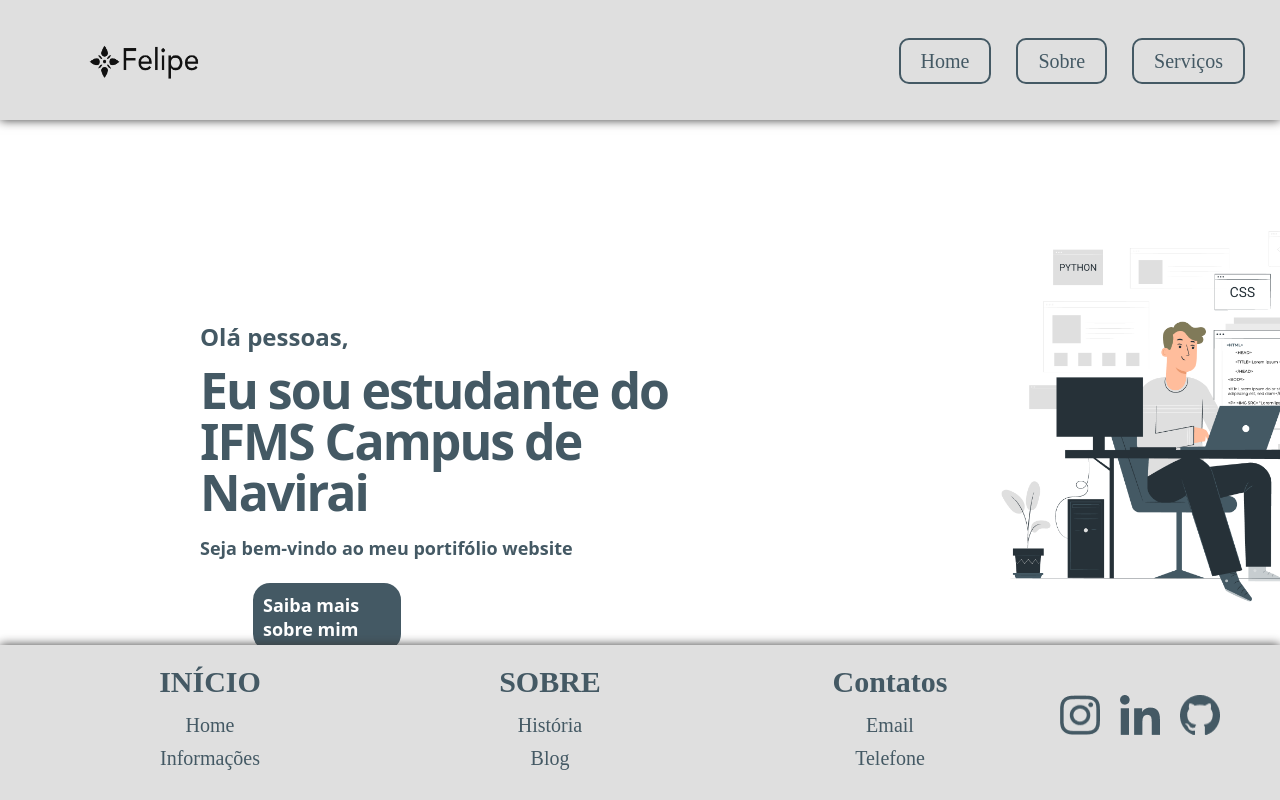
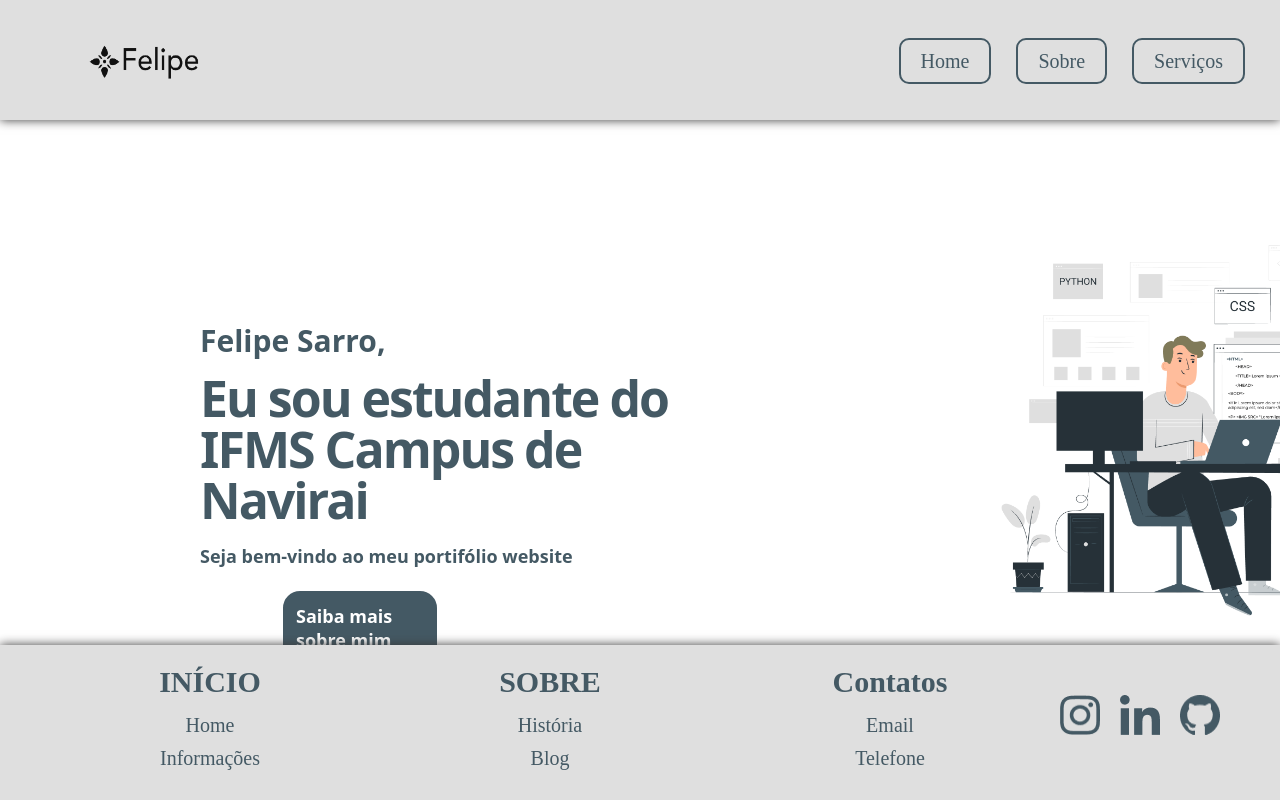
Before and after one commit to FelpinDaBlaze/Portfolio, a React (Vite) app: page / in a window 1280 px wide. Shown: the top 800 px of the page. Built offline with nearby package versions, Linux system fonts and the light colour scheme; the HTML template or start-up script is replaced by a standard one.

Commit message:
atualização instagram

```diff
--- a/src/componentes/footer/Footer.tsx
+++ b/src/componentes/footer/Footer.tsx
@@ -32,7 +32,7 @@ export default function Footer() {
 
             <div>
                 <ul className='ul2'>
-                  <li><a href="#"><img src="Instagram.png"/></a></li>
+                  <li><a href="https://www.instagram.com/httpx.flp/?next=%2F"><img src="Instagram.png"/></a></li>
                   <li><a href="#"><img src="Linkedin.png"/></a></li>
                   <li><a href="#"><img src="Git.png"/></a></li>
                 </ul>
--- a/src/componentes/header/Header.css
+++ b/src/componentes/header/Header.css
@@ -43,8 +43,10 @@ header {
    padding: 10px 20px;
    border-radius: 10px;
    border: 2px solid #445964;
+   transition: color .5s ease-in-out, box-shadow .5s ease-in-out;
  }
 
  .navbar a:hover {
-   color: #000000;
+    box-shadow: inset 250px 0 0 0 #000000;
+    color: white;
  }
--- a/src/componentes/main/Main.css
+++ b/src/componentes/main/Main.css
@@ -4,7 +4,7 @@
     width: 50%;
     margin-top: 200px;
     margin-left: 200px;
-    font-size: 24px;
+    font-size: 30px;
     font-family: system-ui, -apple-system, BlinkMacSystemFont, 'Segoe UI', Roboto, Oxygen, Ubuntu, Cantarell, 'Open Sans', 'Helvetica Neue', sans-serif;
 }
 .h2-1, .h2-2, .h2-3{
@@ -29,15 +29,23 @@
     color: #445964;
     text-align: left;
     border:  solid;
-    padding: 10px;
+    padding: 13px;
     border-radius: 20px;
     background-color: #445964;
     color: #fff;
     width: 10%;
-    margin-left: 250px;
+    margin-left: 280px;
     font-size: 18px;
     font-family: system-ui, -apple-system, BlinkMacSystemFont, 'Segoe UI', Roboto, Oxygen, Ubuntu, Cantarell, 'Open Sans', 'Helvetica Neue', sans-serif;
+    transition: color .3s ease-in-out, box-shadow .3s ease-in-out;
 }
+.h1-3:hover{
+    box-shadow: inset 250px 0 0 0 #000000;
+    color: white;
+
+}
+
+
 .img2{
     position: absolute;
     margin-top: -450px;
--- a/src/componentes/main/Main.tsx
+++ b/src/componentes/main/Main.tsx
@@ -5,18 +5,18 @@ export default function Main() {
     <div>
 
       <div className='divp'>
-        <h1 className='h1-1'>Olá pessoas,</h1>
+        <h1 className='h1-1'>Felipe Sarro,</h1>
         <h2 className='h2-1'>Eu sou estudante do</h2>
         <h2 className='h2-2'>IFMS Campus de</h2>
         <h2 className='h2-3'>Navirai</h2>
         <h1 className='h1-2'>Seja bem-vindo ao meu portifólio website</h1>
         <h1 className='h1-3'>Saiba mais sobre mim</h1>
       </div>
-
-
       <div>
       <img src='homem.png' alt="pessoa"  className='img2'></img>
       </div>
+
+
 
     </div>
 
```
